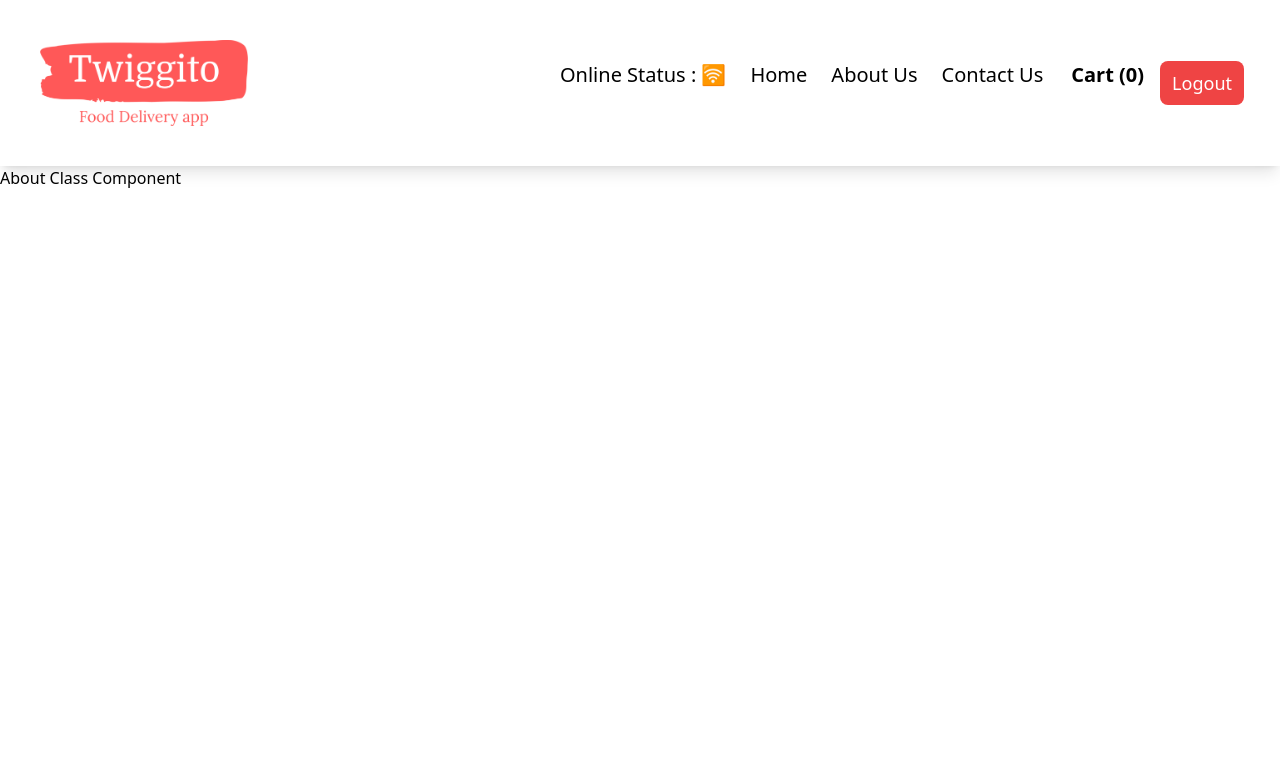
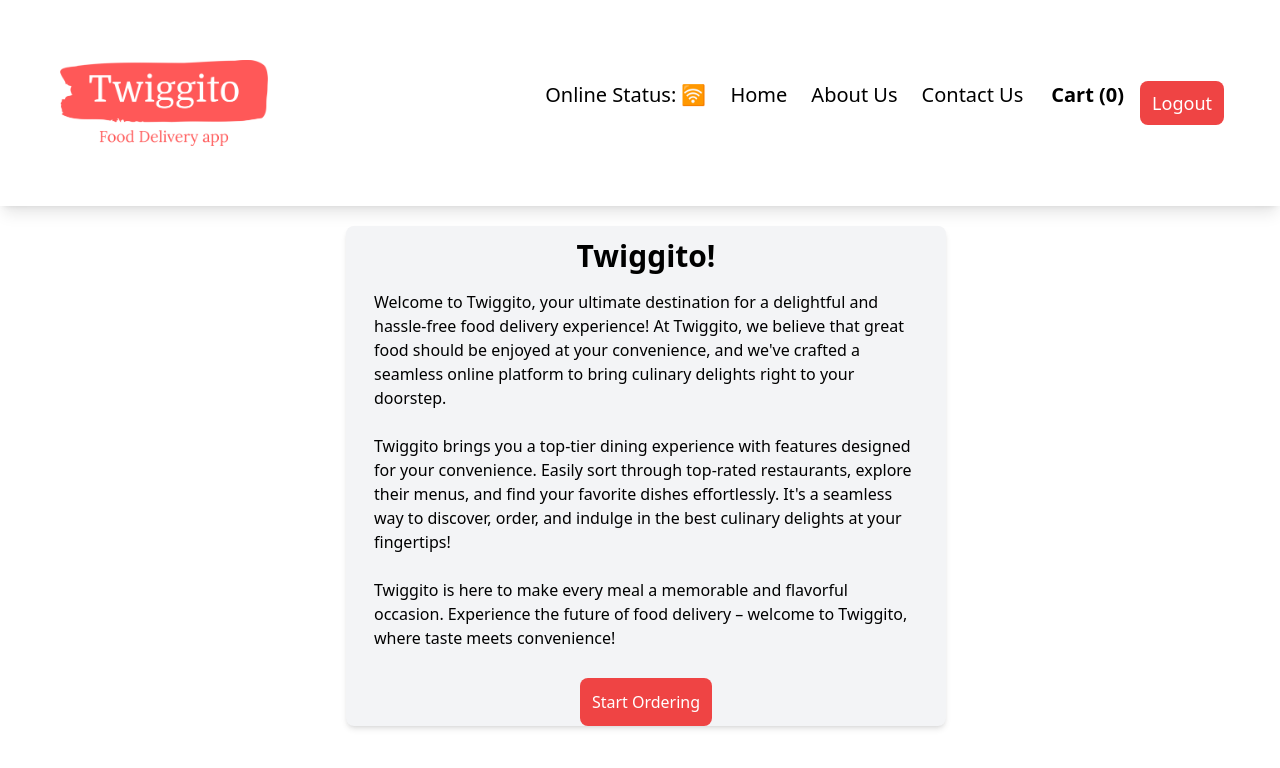
Before and after one commit to madhushreesk/namaste-react-2, a React (Vite) app: page /about in a window 1280 px wide. Shown: the top 768 px of the page. Built offline with nearby package versions, Linux system fonts and the light colour scheme.

Commit message:
built about us page

```diff
--- a/src/components/About.js
+++ b/src/components/About.js
@@ -1,5 +1,5 @@
 import React from "react";
-import UserClass from "./UserClass";
+import { Link } from "react-router-dom";
 
 class About extends React.Component {
   constructor(props) {
@@ -9,9 +9,35 @@ class About extends React.Component {
   render() {
     console.log("Parent render");
     return (
-      <div>
-        <h2>About Class Component</h2>
+      <div className="flex justify-center items-center">
         {/* <UserClass name={"Madhushri about class"} location={"Belgaum, India"} /> */}
+        <div className="w-[600px] ml-6 mt-5 bg-gray-100 p-3 rounded-lg h-[500px] hover:bg-red-100 shadow-md m-3">
+          <div className="flex justify-center text-3xl font-bold">
+            Twiggito!
+          </div>
+          <p className="m-4">
+            Welcome to Twiggito, your ultimate destination for a delightful and
+            hassle-free food delivery experience! At Twiggito, we believe that
+            great food should be enjoyed at your convenience, and we've crafted
+            a seamless online platform to bring culinary delights right to your
+            doorstep. <br /> <br />
+            Twiggito brings you a top-tier dining experience with features
+            designed for your convenience. Easily sort through top-rated
+            restaurants, explore their menus, and find your favorite dishes
+            effortlessly. It's a seamless way to discover, order, and indulge in
+            the best culinary delights at your fingertips! <br /> <br />
+            Twiggito is here to make every meal a memorable and flavorful
+            occasion. Experience the future of food delivery – welcome to
+            Twiggito, where taste meets convenience!
+          </p>
+          <Link to="/home">
+            <div className="flex justify-center items-center">
+              <button className="p-3 mt-3 bg-red-500 text-white rounded-lg hover:bg-red-600">
+                Start Ordering
+              </button>
+            </div>
+          </Link>
+        </div>
       </div>
     );
   }
--- a/src/components/Body.js
+++ b/src/components/Body.js
@@ -115,8 +115,8 @@ const Body = () => {
           onChange={(e) => setUserName(e.target.value)}
         />
       </div> */}
-
-      <div className="flex flex-wrap">
+      <div className="font-bold text-2xl ml-5 mt-5">What's on your mind?</div>
+      <div className="flex flex-wrap justify-center items-center">
         {listOfRestaurant.map((resData) => (
           <Link
             key={resData.info.id}
--- a/src/components/Header.js
+++ b/src/components/Header.js
@@ -16,39 +16,43 @@ const Header = () => {
 
   const onlineStatus = useOnlineStatus();
   return (
-    <div className="flex justify-between items-center p-15 bg-white shadow-md transition-shadow duration-300 ease-linear hover:shadow-lg">
+    <div className="flex justify-between items-center p-5 md:p-15 bg-white shadow-md transition-shadow duration-300 ease-linear hover:shadow-lg ">
       <div className="logo-container">
         <Link to="/home">
-          <img className="m-10 w-52" src={twiggitoLogo} alt="twiggito logo" />
+          <img
+            className="m-5 md:m-10 w-32 md:w-52"
+            src={twiggitoLogo}
+            alt="twiggito logo"
+          />
         </Link>
       </div>
 
-      <div className="flex items-center">
-        <ul className="flex p-5 m-4">
-          <li className="px-3 text-xl">
-            Online Status : {onlineStatus ? "🛜" : "🔴"}
+      <div className="hidden md:flex items-center">
+        <ul className="flex p-2 md:p-5 m-2 md:m-4">
+          <li className="px-2 md:px-3 text-base md:text-xl">
+            Online Status: {onlineStatus ? "🛜" : "🔴"}
           </li>
-          <li className="px-3">
+          <li className="px-2 md:px-3">
             <Link
               style={{ textDecoration: "none", color: "#000" }}
-              className="text-xl text-black"
+              className="text-base md:text-xl text-black"
               to="/home"
             >
               Home
             </Link>
           </li>
-          <li className="px-3">
+          <li className="px-2 md:px-3">
             <Link
               style={{ textDecoration: "none" }}
-              className="text-xl text-black"
+              className="text-base md:text-xl text-black"
               to="/about"
             >
               About Us
             </Link>
           </li>
-          <li className="px-3">
+          <li className="px-2 md:px-3">
             <Link
-              className="text-xl text-black"
+              className="text-base md:text-xl text-black"
               style={{ textDecoration: "none", color: "#000" }}
               to="/contact"
             >
@@ -57,11 +61,13 @@ const Header = () => {
           </li>
 
           <Link to="/cart">
-            <li className="px-4 font-bold text-xl">Cart ({cart.length})</li>
+            <li className="px-2 md:px-4 font-bold text-base md:text-xl">
+              Cart ({cart.length})
+            </li>
           </Link>
 
           <Link to="/">
-            <button className="bg-red-500 text-white text-lg flex justify-between px-3 py-2 rounded-lg hover:bg-red-600">
+            <button className="bg-red-500 text-white text-base md:text-lg flex justify-between px-2 md:px-3 py-1 md:py-2 rounded-lg hover:bg-red-600">
               Logout
             </button>
           </Link>
--- a/src/components/RestaurantCard.js
+++ b/src/components/RestaurantCard.js
@@ -11,7 +11,7 @@ const RestaurantCard = (props) => {
     resData?.info;
 
   return (
-    <div className="w-[200px] ml-6 mt-5 bg-gray-100 p-3 rounded-lg h-80 hover:bg-gray-300">
+    <div className="w-[200px] ml-6 mt-5 bg-gray-100 p-3 rounded-lg h-80 hover:bg-gray-300 m-3">
       <img
         className="w-full max-h-36"
         src={CDN_IMAGE_URL + cloudinaryImageId}
```
Also changed, not shown: src/components/Shimmer.js (+22 -21 lines), 1 other file (tests, documents, lock files or other folders).
